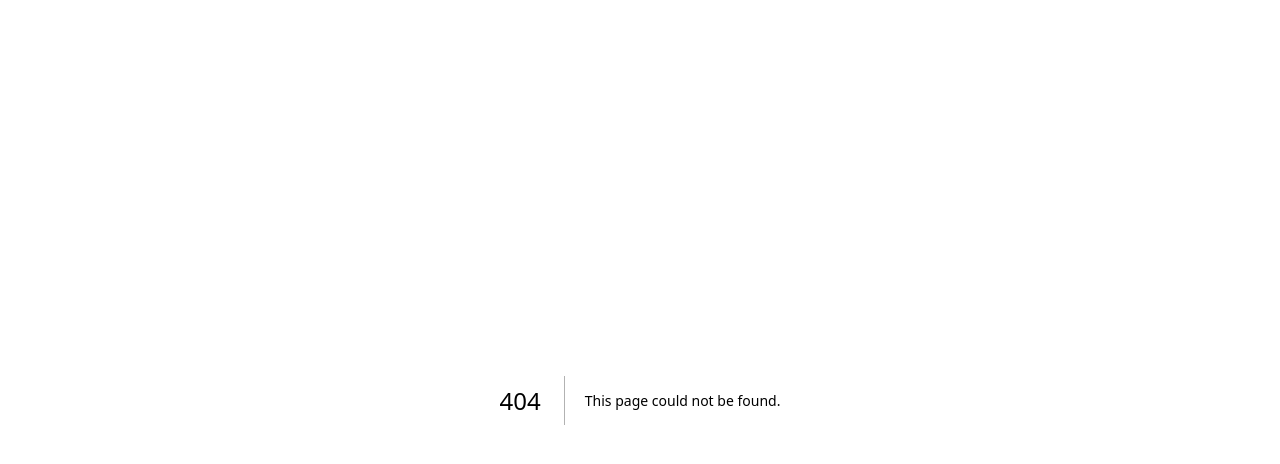
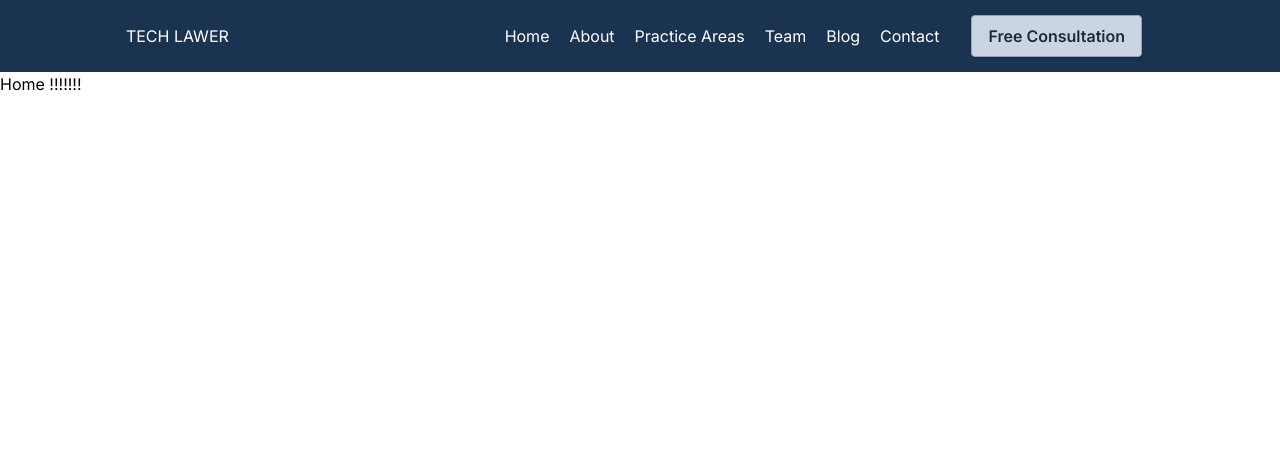
Before and after one commit to alexandreguz/law-startup1, a Next.js app: page /home in a window 1280 px wide. Before the commit this address had no page. Shown: the top 464 px of the page. Built offline with nearby package versions, Linux system fonts and the light colour scheme.

Commit message:
Improved NavBarLinks

```diff
--- /dev/null
+++ b/src/app/home/page.tsx
@@ -0,0 +1,6 @@
+import HomePage from "@/components/HomePage"
+export default function Home() {
+    return (
+        <div><HomePage /></div>
+    )
+}
--- a/src/app/layout.tsx
+++ b/src/app/layout.tsx
@@ -1,6 +1,7 @@
 import type { Metadata } from "next";
 import { Inter } from "next/font/google";
 import "./globals.css";
+import Navbar from "@/components/NavbarLinks";
 
 const inter = Inter({ subsets: ["latin"] });
 
@@ -14,9 +15,14 @@ export default function RootLayout({
 }: Readonly<{
   children: React.ReactNode;
 }>) {
-  return (
+  return (<>
     <html lang="en">
-      <body className={inter.className}>{children}</body>
+      <body className={inter.className}>
+      <Navbar />
+        {children}
+        </body>
     </html>
+  </>
+
   );
 }
--- a/src/app/page.tsx
+++ b/src/app/page.tsx
@@ -1,8 +1,10 @@
 import Image from "next/image";
-import Navbar from "./ui/Navbar";
+import Navbar from "../components/NavbarLinks";
+import HomePage from "@/components/HomePage";
 
 export default function Home() {
-  return (<><Navbar />
+  return (<>
+  <HomePage/>
   </>
 
   );
--- a/src/app/ui/Navbar.tsx
+++ /dev/null
@@ -1,47 +0,0 @@
-import Link from "next/link"
-
-export default function () {
-    return (
-        <>
-            <nav className=" bg-[#1a3350]  ">
-                <div className="flex justify-around items-center">
-                    <div className="text-white">TECH LAWER</div>
-
-                    <div className="flex content-center items-center p-3 text-white">
-                        <ul id="nav" className="flex items-center text-base  p-3 ">
-                            <li className=" mr-5 text-white hover:text-gray-300 active:text-gray-500">
-                                <a className="focus:outline-none" href="#home">Home</a>
-                            </li>
-                            <li className=" mr-5 text-white hover:text-gray-300 active:text-gray-500">
-                                <a className="focus:outline-none" href="#about">About</a>
-                            </li>
-                            <li className=" mr-5 text-white hover:text-gray-300 active:text-gray-500">
-                                <a className="focus:outline-none" href="#practice">Practice Areas</a>
-                            </li>
-                            <li className=" mr-5 text-white hover:text-gray-300 active:text-gray-500">
-                                <a className="focus:outline-none" href="#team">Team</a>
-                            </li>
-                            <li className=" mr-5 text-white hover:text-gray-300 active:text-gray-500">
-                                <a className="focus:outline-none" href="#blog">Blog</a>
-                            </li>
-                            <li className=" mr-5 text-white hover:text-gray-300 active:text-gray-500">
-                                <a className="focus:outline-none" href="#contact">Contact</a>
-                            </li>
-                        </ul>
-
-                        <button className="bg-slate-300 hover:bg-gray-100 text-gray-800 font-semibold py-2 px-4 border border-gray-400 rounded shadow">
-                            <a href="#contact">Free Consultation</a>
-                        </button>
-                    </div>
-                </div>
-
-
-
-            </nav >
-        </>
-
-
-
-
-    )
-}
--- /dev/null
+++ b/src/components/HomePage.tsx
@@ -0,0 +1,5 @@
+export default function () {
+    return (
+        <div>Home !!!!!!!</div>
+    )
+}
--- /dev/null
+++ b/src/components/NavbarLinks.tsx
@@ -0,0 +1,44 @@
+import { link } from "fs"
+import Link from "next/link"
+
+const links = [
+    { name: 'Home', href: '/home' },
+    { name: 'About', href: '/about' },
+    { name: 'Practice Areas', href: '/practice' },
+    { name: 'Team', href: '/team' },
+    { name: 'Blog', href: '/blog' },
+    { name: 'Contact', href: '/contact' }
+]
+
+export default function NavbarLinks() {
+    return (
+        <>
+            <nav className=" bg-[#1a3350]">
+                <div className="flex justify-around items-center">
+
+                    <div className="text-white">TECH LAWER</div>
+                    <div className="flex content-center items-center p-3 text-white">
+
+                        <ul id="nav" className="flex items-center text-base  p-3 ">
+
+                            {links.map((link) => {
+                                return (
+                                    <Link
+                                        key={link.name}
+                                        href={link.href}
+                                    >
+                                        <li className=" mr-5 text-white hover:text-gray-300 active:text-gray-500">{link.name}</li>
+                                    </Link>
+                                );
+                            })}
+                        </ul>
+                        <button className="bg-slate-300 hover:bg-gray-100 text-gray-800 font-semibold py-2 px-4 border border-gray-400 rounded shadow">
+                            <a href="#contact">Free Consultation</a>
+                        </button>
+                    </div>
+                </div>
+            </nav>
+
+        </>
+    )
+};
```
